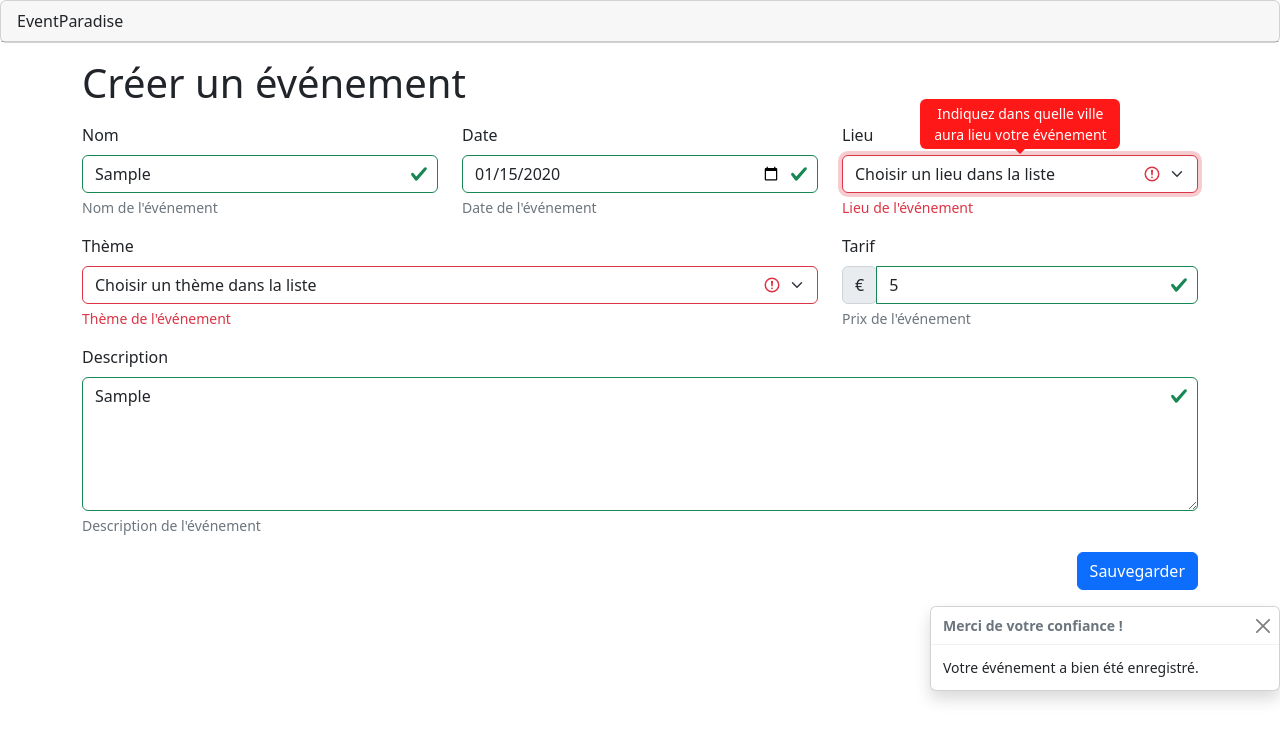
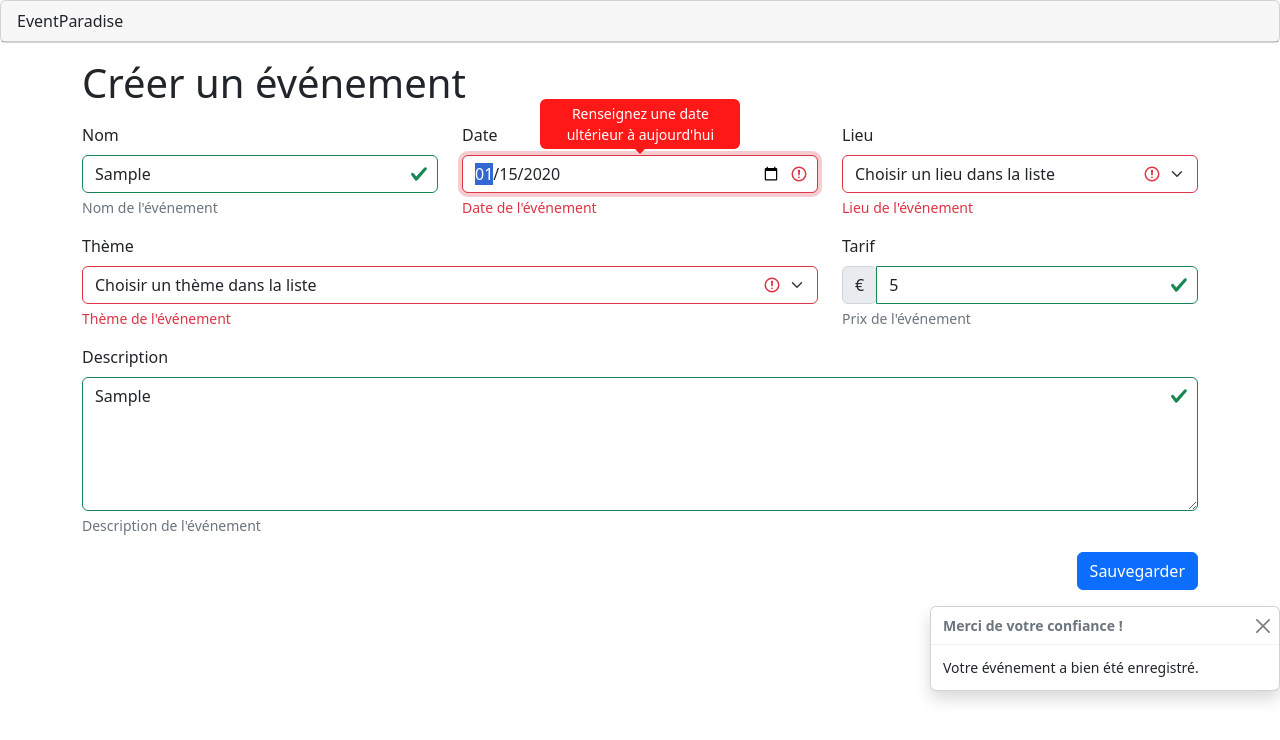
Before and after one commit to JulietteMadi/ParadizeEvent, a plain HTML site: page index.html in a window 1280 px wide. Both pictures are taken after typing "Sample", "2020-01-15", "5", "Sample" into the empty fields and a click on the button "Sauvegarder". Drawn offline with nearby package versions, Linux system fonts and the light colour scheme.

Commit message:
Date validation on today added

```diff
--- a/index.html
+++ b/index.html
@@ -25,6 +25,7 @@
     <main>
         <div class="container py-3">
             <h1>Créer un événement</h1>
+            <h2 id="test"></h2>
             <form>
                 <div class="row mt-3">
                     <div class="col-md-4 form-group">
@@ -38,7 +39,7 @@
                     </div>
                     <div class="col-md-4 form-group">
                         <label for="date" class="form-label">Date</label>
-                        <input type="date" name="date" class="form-control" id="date" min=today data-bs-toggle="tooltip"
+                        <input type="date" name="date" class="form-control" id="date" data-bs-toggle="tooltip"
                             data-placement="top" data-bs-custom-class="bg-tooltip"
                             title="Renseignez une date ultérieur à aujourd'hui" required>
                         <div class=" form-text" id="dateHelp">
--- a/index.js
+++ b/index.js
@@ -1,15 +1,20 @@
 const formSubmit = document.getElementById("submitButton");
 const form = document.querySelector("form");
 const elements = form.elements;
-const today = new Date();
+var now = new Date();
+
+
+const today = `${now.getFullYear()}-${now.getMonth() + 1}-${now.getDate()}`
+document.getElementById("date").setAttribute("min", today);
+
 
 function submitValidation() {
     for (let element of elements) {
         const helpText = document.getElementById(`${element.id}Help`)
         const tooltip = new bootstrap.Tooltip(element)
         if (element.validity.valid) {
-            element.classList.remove("is-invalid")
-            element.classList.add("is-valid")
+            element.classList.remove("is-invalid");
+            element.classList.add("is-valid");
             tooltip.disable();
         } else {
             element.classList.remove("is-valid")
@@ -20,7 +25,6 @@ function submitValidation() {
         }
     }
 };
-
 
 function onChangeValidation() {
     for (let element of elements) {
@@ -39,7 +43,6 @@ function onChangeValidation() {
                 helpText.classList.add("text-danger")
                 tooltip.enable();
                 onmouseover = (event) => { tooltip.show(); };
-                console.log("went at the onmouseover")
             }
         })
     }
@@ -54,9 +57,11 @@ function focusInput() {
     }
 }
 
-formSubmit.addEventListener('click', submitValidation);
-formSubmit.addEventListener('click', onChangeValidation);
-formSubmit.addEventListener('click', focusInput);
+formSubmit.addEventListener('click', event => {
+    submitValidation();
+    onChangeValidation();
+    focusInput();
+});
 
 const toastTrigger = document.getElementById("submitButton");
 const toastEnd = document.getElementById("successToast");
```
